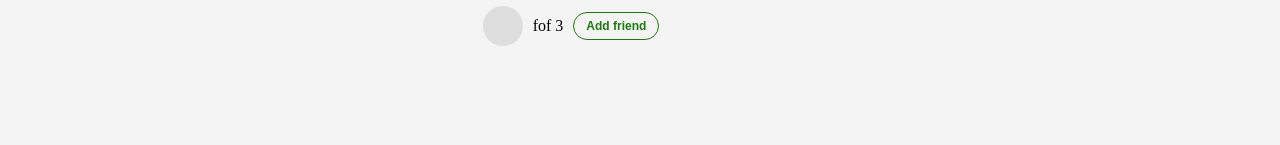
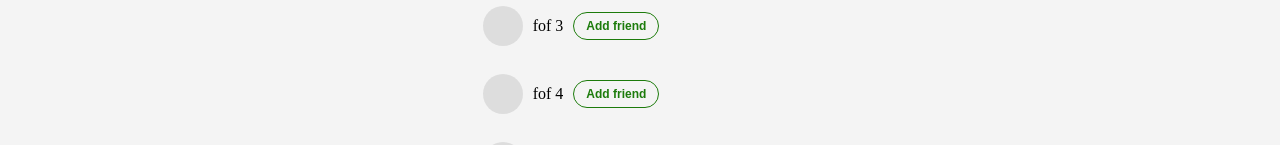
Before and after one commit to s-brown01/Doin, an Angular app in the folder doin-frontend/: page /friends in a window 1280 px wide. Shown: the part 638-783 px from the top of the page. Built offline with nearby package versions, Linux system fonts and the light colour scheme; sample sign-in values are in the browser's storage.

Commit message:
Adding more hard coded Friends of Friends

```diff
--- a/doin-frontend/src/app/friends/friends.component.ts
+++ b/doin-frontend/src/app/friends/friends.component.ts
@@ -63,7 +63,10 @@ export class FriendsComponent {
     this.mayKnowList = [
       new FriendshipDto("fof 1", FriendshipStatus.NOTADDED, new ImageDTO(1, "friend1", "test")),
       new FriendshipDto("fof 2", FriendshipStatus.NOTADDED, new ImageDTO(1, "friend2", "test")),
-      new FriendshipDto("fof 3", FriendshipStatus.NOTADDED, new ImageDTO(1, "friend3", "test"))
+      new FriendshipDto("fof 3", FriendshipStatus.NOTADDED, new ImageDTO(1, "friend3", "test")),
+      new FriendshipDto("fof 4", FriendshipStatus.NOTADDED, new ImageDTO(1, "friend4", "test")),
+      new FriendshipDto("fof 5", FriendshipStatus.NOTADDED, new ImageDTO(1, "friend5", "test")),
+      new FriendshipDto("fof 6", FriendshipStatus.NOTADDED, new ImageDTO(1, "friend6", "test"))
     ]
   }
 
```
